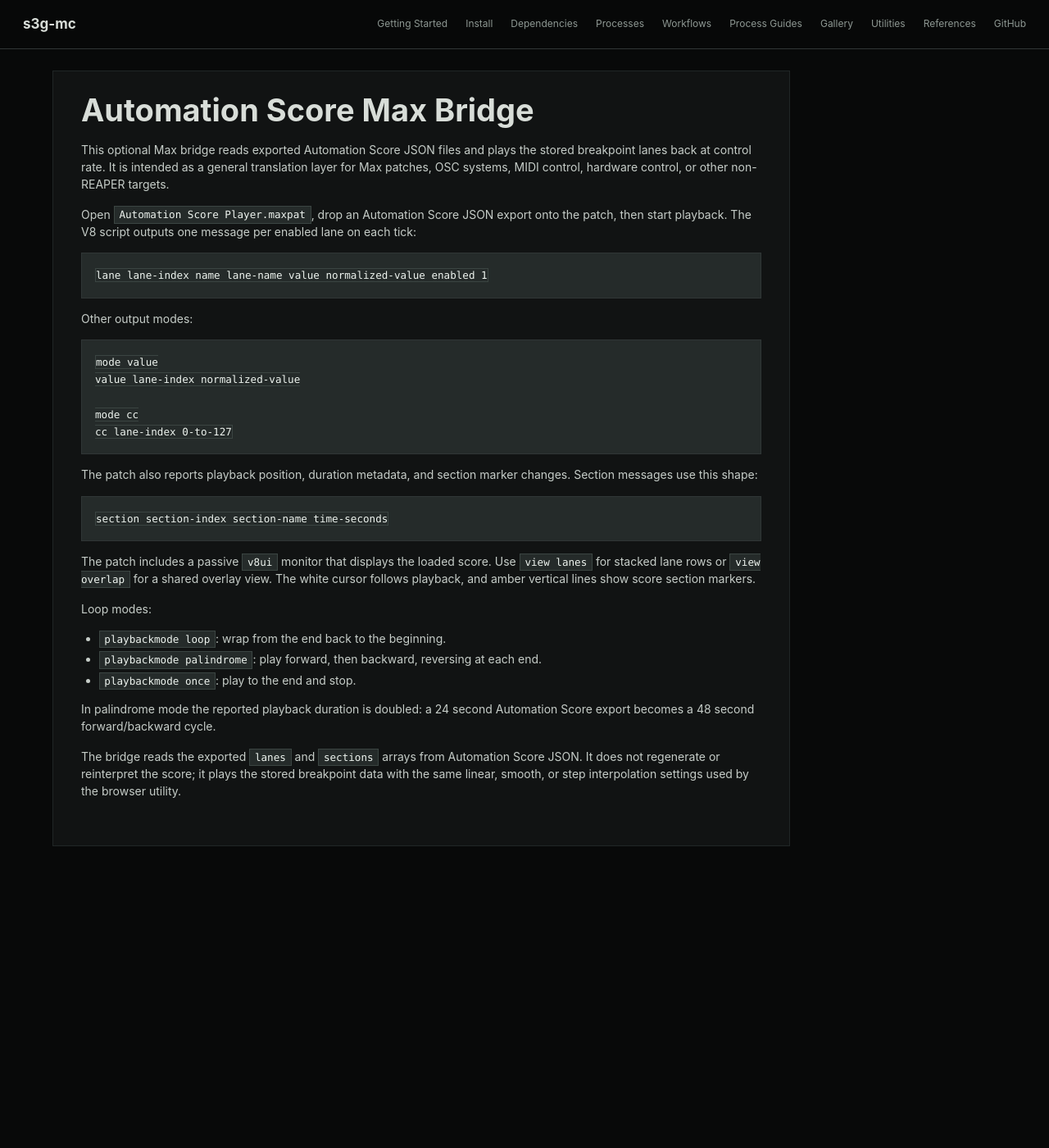
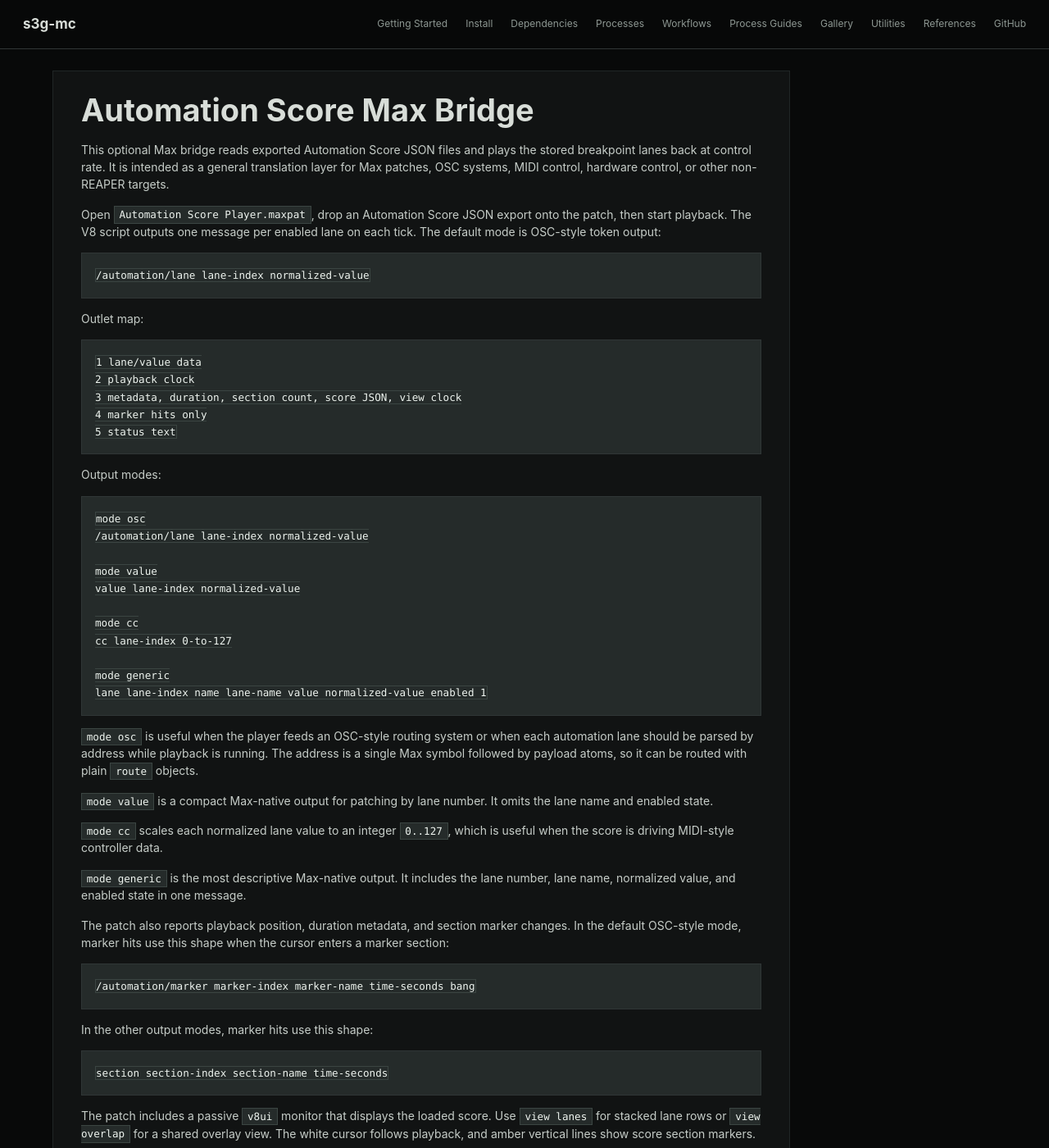
Before and after one commit to s3g/s3g-mc, a Jekyll site: the page built from docs/utilities/automation-score-max-bridge/README.md, in a window 1280 px wide and 1400 px high. Shown: the whole window at 82% size. Built offline with Jekyll 4.4.1, drawn with Linux system fonts in a browser that asks for light colours; our own code applies the rules of GitHub Pages for plain Markdown files.

Commit message:
auto score max bridge

````diff
--- a/docs/utilities/automation-score-max-bridge/README.md
+++ b/docs/utilities/automation-score-max-bridge/README.md
@@ -7,24 +7,61 @@ or other non-REAPER targets.
 
 Open `Automation Score Player.maxpat`, drop an Automation Score JSON export onto
 the patch, then start playback. The V8 script outputs one message per enabled
-lane on each tick:
+lane on each tick. The default mode is OSC-style token output:
 
 ```text
-lane lane-index name lane-name value normalized-value enabled 1
+/automation/lane lane-index normalized-value
 ```
 
-Other output modes:
+Outlet map:
 
 ```text
+1 lane/value data
+2 playback clock
+3 metadata, duration, section count, score JSON, view clock
+4 marker hits only
+5 status text
+```
+
+Output modes:
+
+```text
+mode osc
+/automation/lane lane-index normalized-value
+
 mode value
 value lane-index normalized-value
 
 mode cc
 cc lane-index 0-to-127
+
+mode generic
+lane lane-index name lane-name value normalized-value enabled 1
 ```
 
+`mode osc` is useful when the player feeds an OSC-style routing system or when
+each automation lane should be parsed by address while playback is running.
+The address is a single Max symbol followed by payload atoms, so it can be
+routed with plain `route` objects.
+
+`mode value` is a compact Max-native output for patching by lane number. It
+omits the lane name and enabled state.
+
+`mode cc` scales each normalized lane value to an integer `0..127`, which is
+useful when the score is driving MIDI-style controller data.
+
+`mode generic` is the most descriptive Max-native output. It includes the lane
+number, lane name, normalized value, and enabled state in one message.
+
 The patch also reports playback position, duration metadata, and section marker
-changes. Section messages use this shape:
+changes. In the default OSC-style mode, marker hits use this shape when the
+cursor enters a marker section:
+
+```text
+/automation/marker marker-index marker-name time-seconds bang
+```
+
+In the other output modes, marker hits use this shape:
 
 ```text
 section section-index section-name time-seconds
````
Also changed, not shown: Scripts/s3g-mc/utilities/automation-score-max-bridge/automation_score_player_v8.js (+14 -5 lines), Scripts/s3g-mc/utilities/automation-score-max-bridge/automation_score_view_v8ui.js (+25 -13 lines), docs/utilities-automation-score-designer.md (+7 -3 lines), docs/utilities/automation-score-max-bridge/automation_score_player_v8.js (+14 -5 lines), docs/utilities/automation-score-max-bridge/automation_score_view_v8ui.js (+25 -13 lines), Scripts/s3g-mc/utilities/automation-score-max-bridge/README.md, 2 other files.
